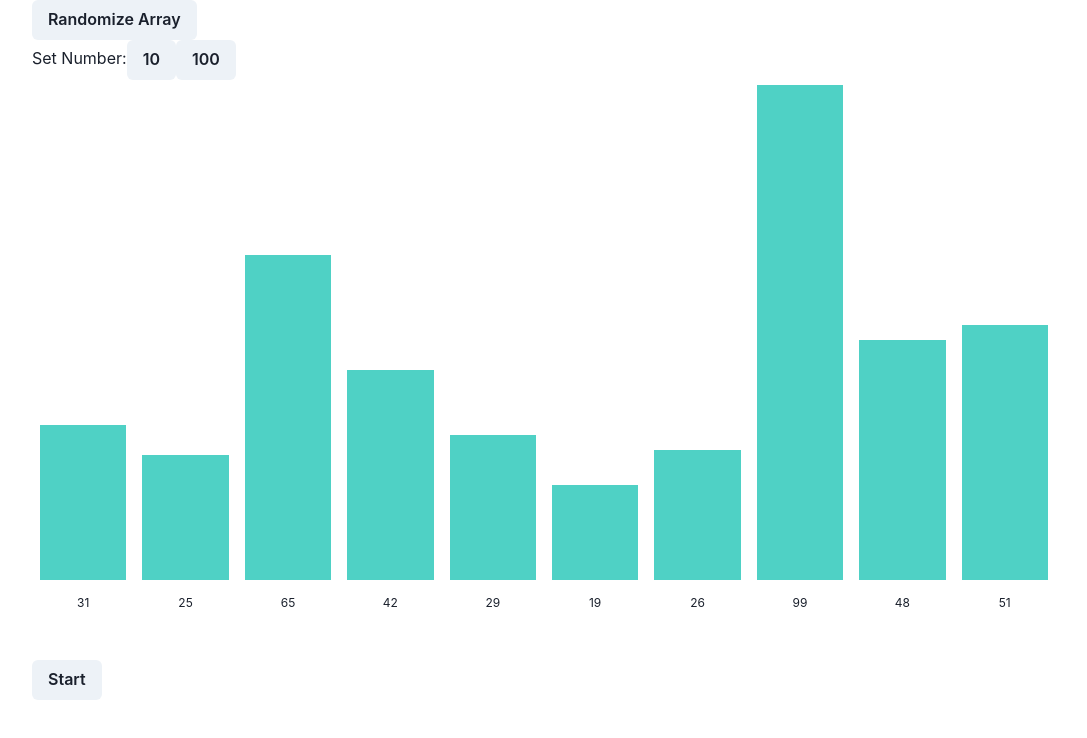
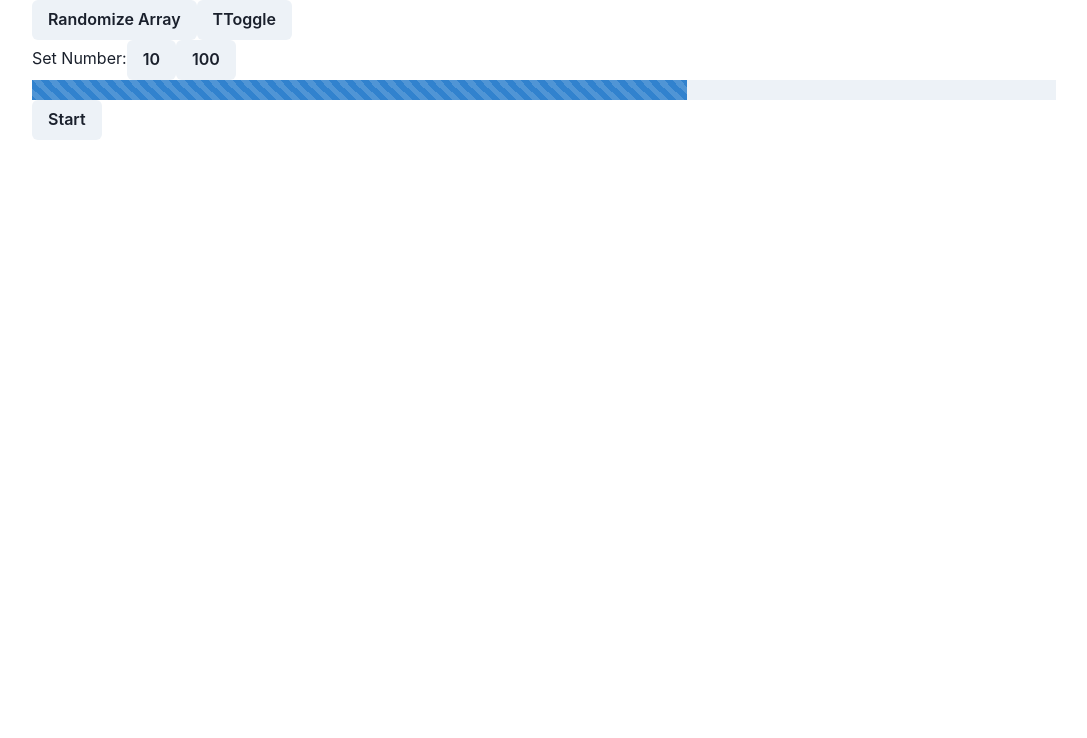
Before and after one commit to TimSnake13/react-algorithms-visualization, a Next.js app: page / in a window 1280 px wide. Shown: the top 738 px of the page, without its empty margins (96-1183 px from the left). Built offline with nearby package versions, Linux system fonts and the light colour scheme.

Commit message:
Refactor Backup

```diff
--- a/package.json
+++ b/package.json
@@ -14,7 +14,8 @@
     "framer-motion": "^3.2.2-rc.1",
     "next": "10.0.5",
     "react": "17.0.1",
-    "react-dom": "17.0.1"
+    "react-dom": "17.0.1",
+    "react-spring": "^8.0.27"
   },
   "devDependencies": {
     "@types/node": "^14.14.22",
--- a/src/components/Sorting/Sorting.tsx
+++ b/src/components/Sorting/Sorting.tsx
@@ -1,5 +1,6 @@
-import { Box, Button, Flex } from "@chakra-ui/react";
 import * as React from "react";
+import { useSpring, animated, useSprings } from "react-spring";
+import { Box, Button, Flex, Progress } from "@chakra-ui/react";
 import { useCallback, useEffect, useRef, useState } from "react";
 
 const Sorting = () => {
@@ -40,11 +41,32 @@ const Sorting = () => {
   const toggleLoop = () => {
     setLooping((current) => !current);
   };
+  const [selectedIdx, setSelectedIdx] = useState<Operation[]>([]);
   const runAlgorithm = useCallback(() => {
     // Using ref = always up to date
     if (loopingRef.current) {
       // ******   Run Algorithm   *******
       console.log("Looping");
+
+      // ******   Insertion Sort   *******
+      const operations = [];
+      let n = items.length;
+      for (let i = 1; i < n; i++) {
+        // Choosing the first element in our unsorted subarray
+        let current = items[i];
+        // The last element of our sorted subarray
+        let j = i - 1;
+        while (j > -1 && current < items[j]) {
+          items[j + 1] = items[j];
+          j--;
+        }
+        items[j + 1] = current;
+      }
+      // * Operations:
+      // * 1. Selection
+      // * 2. Compare
+      // * 3. Switch position or not
+      // * Repeat 1.
     }
 
     setTimeout(runAlgorithm, 1000);
@@ -54,11 +76,25 @@ const Sorting = () => {
     handleChangeAmountOfItems(10);
     runAlgorithm();
   }, []);
+
+  // const [props, set] = useSpring(() => ({
+  //   to: async (next, cancel) => {
+  //     await next({ height: "500px" });
+  //   },
+  //   from: { height: "0px" },
+  // }));
+  const [toggle, setToggle] = useState(false);
+  const props = useSpring({ opacity: toggle ? 1 : 0 });
+  const AnimatedBox = animated(Box);
+
   return (
     <Box px={"8rem"}>
       <Box>
         <Button onClick={() => handleChangeAmountOfItems()}>
           Randomize Array
+        </Button>
+        <Button onClick={() => setToggle((current) => !current)}>
+          TToggle
         </Button>
       </Box>
       <Box>
@@ -67,44 +103,50 @@ const Sorting = () => {
         <Button onClick={() => handleChangeAmountOfItems(100)}>100</Button>
         {/* <Button onClick={() => handleChangeAmountOfItems(1000)}>1000</Button> */}
       </Box>
-      <Flex minH={200}>
+      <Flex minH={200} flexDirection="column">
+        <Progress hasStripe value={64} h={5} w={"100%"} />
+        <Box mb="5rem">
+          <Button onClick={() => toggleLoop()}>
+            {looping ? "Stop" : "Start"}
+          </Button>
+        </Box>
+        <Flex flexDirection="row" h="500px">
           {items.map((item, idx) => (
-          <Flex
-            key={idx}
-            h="500px"
-            w={calculateWidth()}
-            alignItems={"flex-end"}
-          >
+            <AnimatedBox key={idx} style={props} w={calculateWidth()}>
+              <Flex alignItems={"flex-end"} h="100%" w="100%">
                 <Box
-              bg="teal.300"
-              // mx={1}
-              // px={3}
+                  bg="teal.200"
                   mx={currentAmount > 50 ? "0.1rem" : "0.5rem"}
                   h={calculateHeight(item)}
                   w="100%"
+                  maxW={"2rem"}
                   pos="relative"
+                  boxShadow="0px 2px 40px #00000020, 0px 2px 5px #00000030"
                 >
                   <Box
                     pos="absolute"
                     bottom="-2rem"
                     left="0%"
+                    w="100%"
                     textAlign="center"
-                w="100%"
                     fontSize={currentAmount > 50 ? "0.5rem" : "0.75rem"}
                   >
                     {currentAmount < 50 && item}
                   </Box>
                 </Box>
               </Flex>
+            </AnimatedBox>
           ))}
         </Flex>
-      <Box mt="5rem">
-        <Button onClick={() => toggleLoop()}>
-          {looping ? "Stop" : "Start"}
-        </Button>
-      </Box>
+      </Flex>
     </Box>
   );
 };
 
+type Operation = {
+  current: number;
+  compareTo: number;
+  sorted?: number[];
+};
+
 export default Sorting;
```
Also changed, not shown: src/components/Sorting/Algorithm.ts (added, +15 -0 lines), 1 other file (tests, documents, lock files or other folders). Lines whose indentation alone changed are shown as unchanged.
